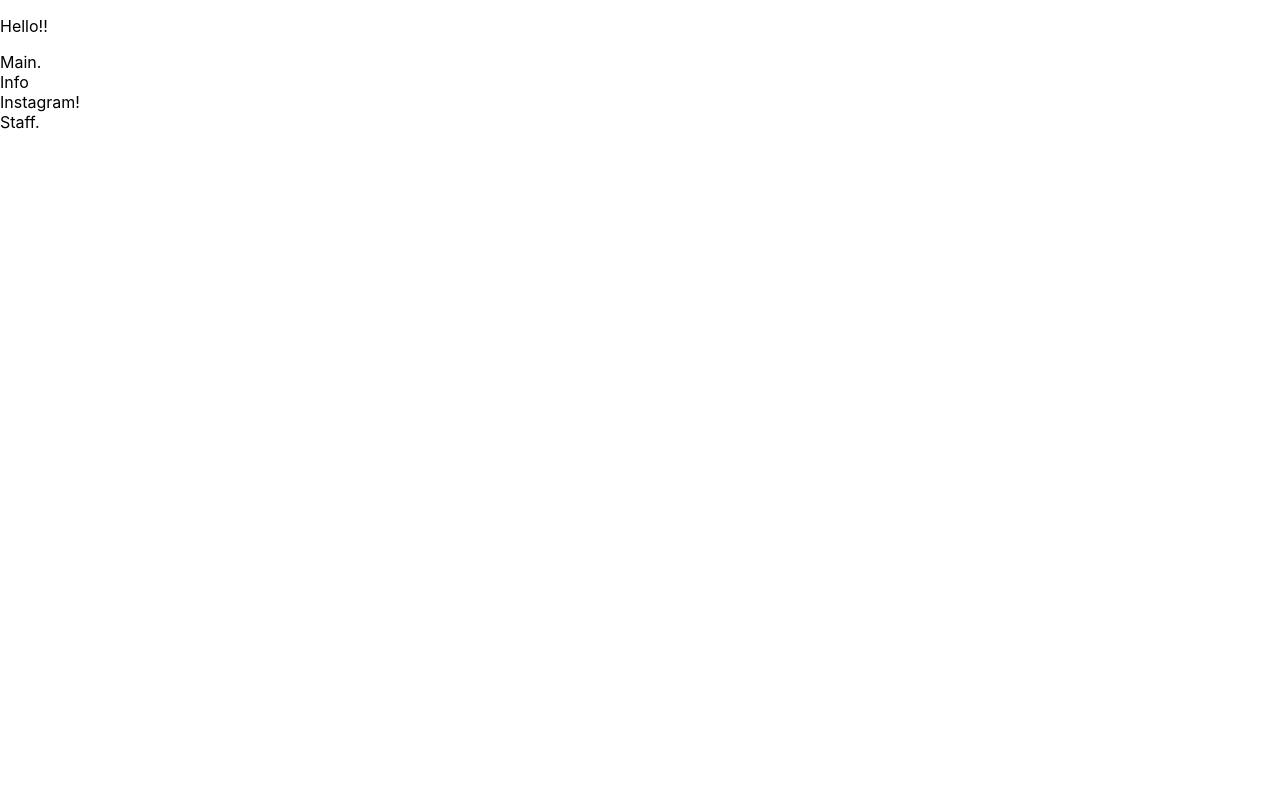
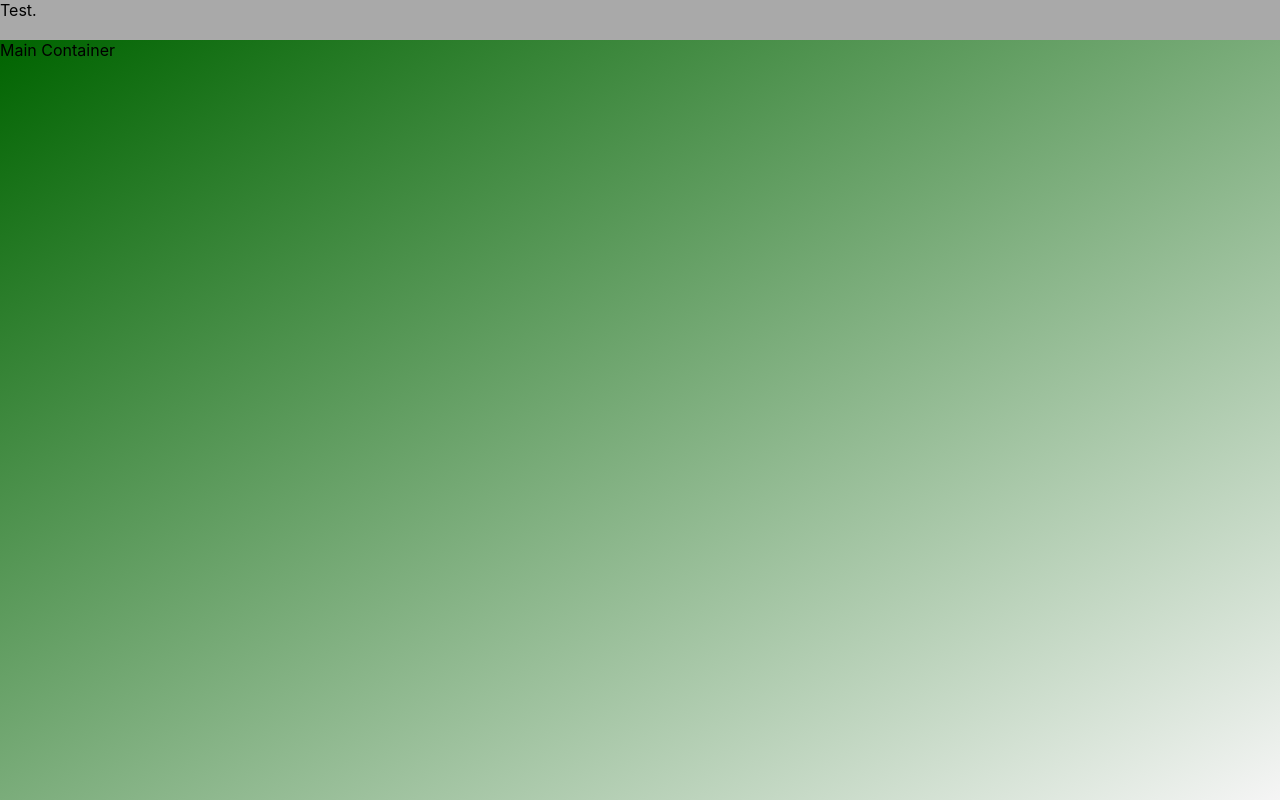
Before and after one commit to lectr1c/kth-foodtech, a Next.js app: page / in a window 1280 px wide. Shown: the top 800 px of the page. Built offline with nearby package versions, Linux system fonts and the light colour scheme.

Commit message:
Added Styled Containers
* With the help of styled-components module

```diff
--- a/components/Footer.tsx
+++ b/components/Footer.tsx
@@ -1,3 +1,5 @@
+// @ts-ignore
+import styled from "styled-components";
 
 
 const Footer = () => {
--- a/components/InfoContainer.tsx
+++ b/components/InfoContainer.tsx
@@ -1,10 +1,21 @@
+// @ts-ignore
+import styled from "styled-components";
 
-const InfoContainer = () => {
+const InfoContainer = styled.div`
+  height: 300px;
+  width: 100%;
+  background-color: darkgray;
+  color: darkred;
+  font-size: 30px;
+  text-align: center;
+`
+
+const Info = () => {
     return (
-        <div>
+        <InfoContainer>
             Info
-        </div>
+        </InfoContainer>
     )
 }
 
-export default InfoContainer;
+export default Info;
--- a/components/Main.tsx
+++ b/components/Main.tsx
@@ -1,8 +1,21 @@
+// @ts-ignore
+import styled from "styled-components";
+
+const MainContainer = styled.main`
+  height: 95vh;
+  width: 100%;
+  background-image: linear-gradient(to bottom right, darkgreen, whitesmoke);
+
+  @media screen and (min-height: 1440px){
+    height: 1440px;
+  }
+`
+
 const Main = (props: object) => {
     return (
-        <div>
-            Main.
-        </div>
+        <MainContainer>
+            Main Container
+        </MainContainer>
     )
 }
 
--- a/components/Navigation.tsx
+++ b/components/Navigation.tsx
@@ -1,10 +1,18 @@
 import {NextComponentType} from "next";
+// @ts-ignore
+import styled from "styled-components";
+
+const NavContainer = styled.nav`
+  height: 5vh;
+  width: 100%;
+  background-color: darkgrey;
+`
 
 const Navigation: NextComponentType = () => {
     return (
-        <div>
-            <p>Hello!!</p>
-        </div>
+        <NavContainer>
+            Test.
+        </NavContainer>
     )
 }
 
--- a/package.json
+++ b/package.json
@@ -10,7 +10,8 @@
   "dependencies": {
     "next": "12.0.9",
     "react": "17.0.2",
-    "react-dom": "17.0.2"
+    "react-dom": "17.0.2",
+    "styled-components": "^5.3.3"
   },
   "devDependencies": {
     "@types/node": "17.0.13",
--- a/pages/index.tsx
+++ b/pages/index.tsx
@@ -5,6 +5,7 @@ import Main from "../components/Main";
 import InfoContainer from "../components/InfoContainer";
 import Staff from "../components/Staff";
 import InstagramContainer from "../components/InstagramContainer";
+import Footer from "../components/Footer";
 
 const Home: NextPage = () => {
   return (
@@ -14,6 +15,7 @@ const Home: NextPage = () => {
         <InfoContainer/>
         <InstagramContainer/>
         <Staff/>
+        <Footer/>
     </div>
   )
 }
```
Also changed, not shown: 1 other file (tests, documents, lock files or other folders).
